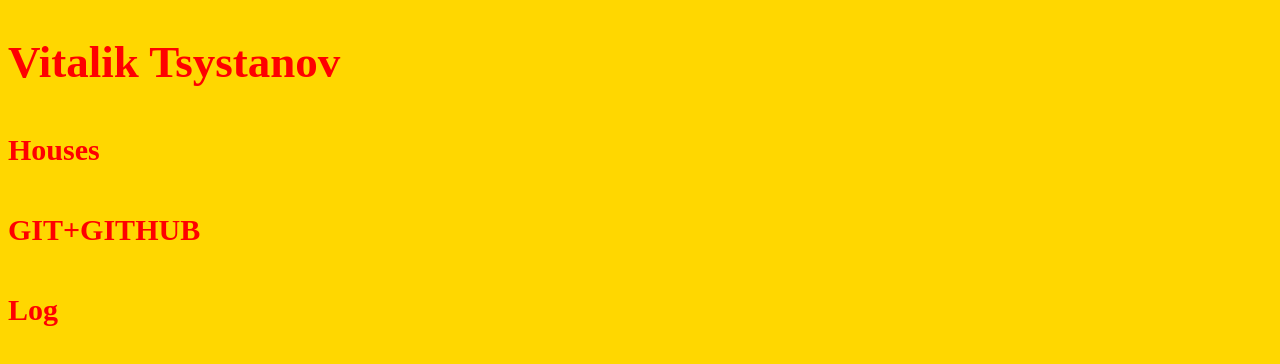
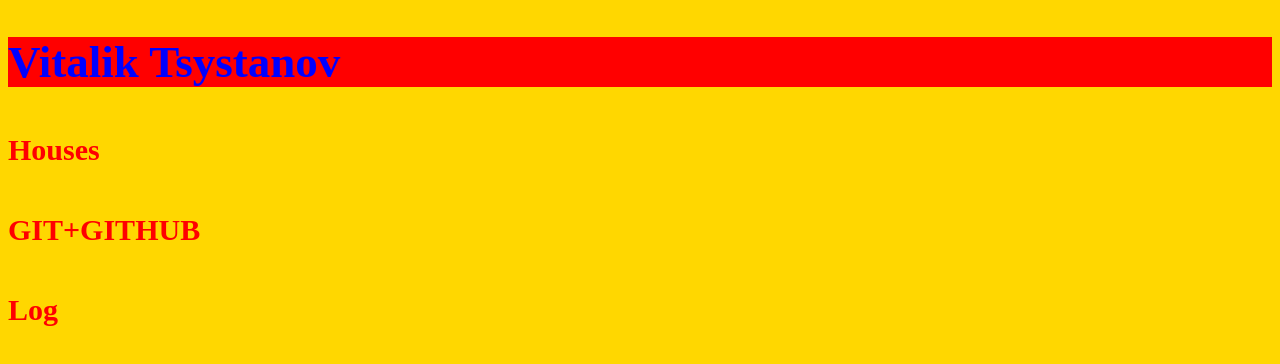
Before and after one commit to TSYSTANOV/gittest, a plain HTML site: page index.html in a window 1280 px wide. Drawn offline with Linux system fonts and the light colour scheme.

```diff
--- a/css/index.css
+++ b/css/index.css
@@ -7,3 +7,6 @@ text-transform: capitalize;
 color:red;
 border-radius: 50%;
 }
+h2
+{color:blue;
+background-color: red;}
```
Also changed, not shown: 1 other file.
